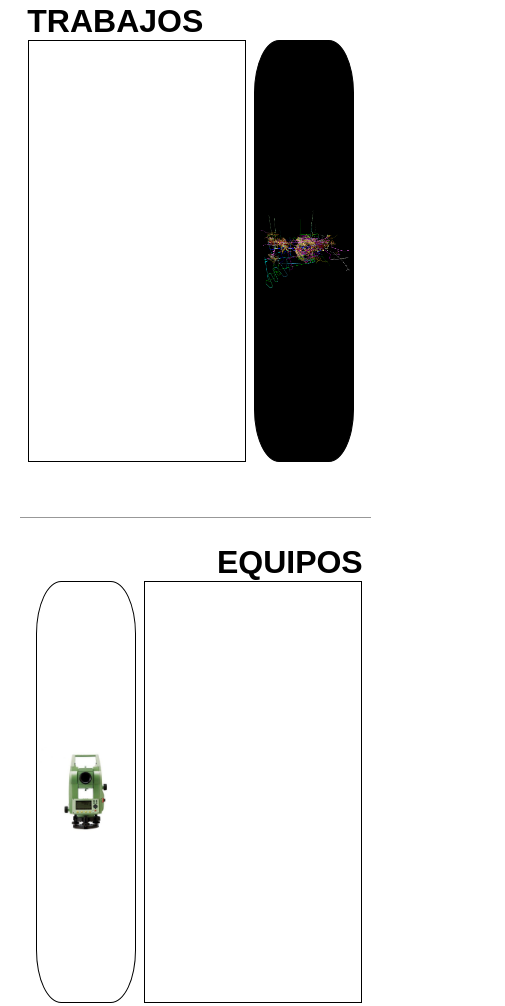
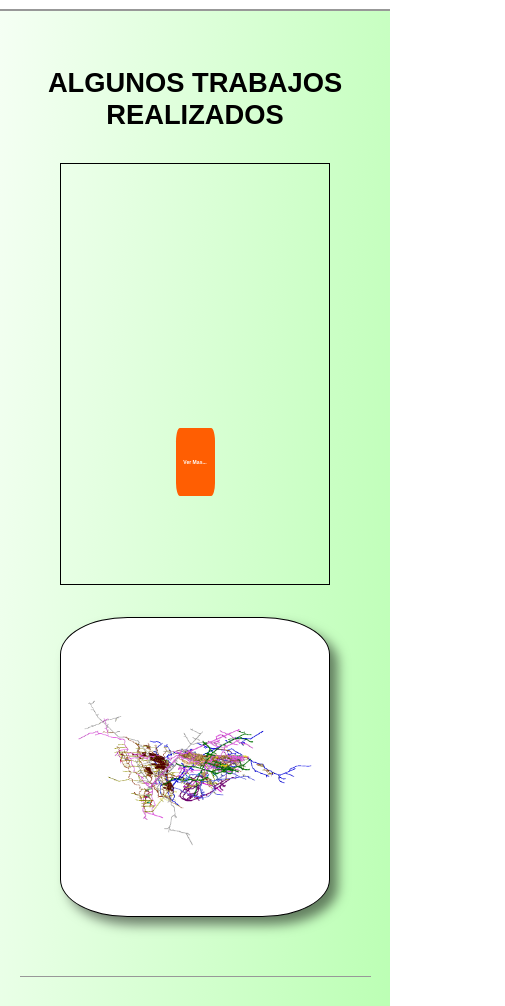
Before and after one commit to GeoCoderDev/GEOTOPOSpage, a plain HTML site: page index.html in a window 390 px wide. Shown: the part 835-1841 px from the top of the page, 505 px wide, since content can reach past the window. Drawn offline with Linux system fonts and the light colour scheme.

Commit message:
mejorando el diseño responsivo y las imagenes

```diff
--- a/Assets/Estilos/estilos_principales.css
+++ b/Assets/Estilos/estilos_principales.css
@@ -18,9 +18,9 @@
 }
 
 body{
-    background-color: rgb(255, 255, 255);
+    /* background-color: rgb(255, 255, 255); */
     /* background-image: linear-gradient(to right bottom,rgb(185, 232, 186), rgb(210, 229, 255)); */
-
+    background-image: linear-gradient(to right bottom, rgb(255, 255, 255),rgb(164, 255, 154));
 }
 
 header{
@@ -45,7 +45,6 @@ nav{
     /* background-color: rgb(215, 240, 250); */
 }
 
-
 #Geo-top-text{
     font-size: 3vw;
     color: var(--color-texto-Geo-Top);
@@ -65,32 +64,12 @@ a.pestaña-nav{
     transition: 0.3s;
 }
 
-@media screen and (max-width:1000px){
-
-    #Geo-top-text{
-        font-size: 6vh;
-    }
-    a.pestaña-nav{
-        font-size: 3vh;
-    }
-}
-
-@media screen and (max-width:640px){
-
-    #Geo-top-text{
-        font-size: 4vw;
-    }
-    a.pestaña-nav{
-        font-size: 2.5vh;
-    }
-}
-
 a.pestaña-nav:hover{
     border: 6px solid var(--color-texto-Geo-Top);
 }
 
 #contenedor-logo{
-    height: 80vh;
+    height: 86vh;
     display: flex;
     align-items: center;
     justify-content: center;
@@ -99,8 +78,8 @@ a.pestaña-nav:hover{
 
 #logo-grande{
     background-image: url('../images/Logo_Geotopos.jpg');
-    width: 60vh;
-    height: 80vh;
+    width: 65vh;
+    height: 86vh;
     background-size: contain;
     background-repeat: no-repeat;
     /* border: 1px solid black; */
@@ -108,8 +87,10 @@ a.pestaña-nav:hover{
 
 #contenedor-secciones{
     display: flex;
-    flex-direction: column;
+    flex-direction: row;
     align-items: center;
+    flex-wrap: wrap;
+    justify-content: center;
 }
 
 .seccion{
@@ -117,10 +98,9 @@ a.pestaña-nav:hover{
     flex-wrap: wrap;
     flex-direction: row;
     width: 90%;
-    height: 60vh;
     padding: 3vh 2vw;
     border-top:1px solid rgb(152, 152, 152);
-    margin: 2vh 0;
+    margin: 0.5em 0.5em;
     justify-content: center;
     align-items: center;
 }
@@ -135,23 +115,43 @@ a.pestaña-nav:hover{
 
 .seccion:nth-child(3){
     border-bottom: 0;
-    margin-bottom: 2vh;
+    margin-bottom: 1,5em;
 }
 
 .titulo-secciones{
     width: 100%;
+    margin: 0.5em 0 0 0;
+    font-size: 2.5vw;
 }
 
 #Segundo{
-    text-align: right !important;
+    text-align: right;
 }
 
 .descripcion-secciones{
     width:65%;
     height: 50vh;
     border: 1px solid black;
+    margin: 2em 0;
+    display: flex;
+    flex-direction: column;
+    align-items: center;
+    justify-content: space-around;
 }
 
+.boton-seccion-ver-mas{
+    background-color: rgb(255, 94, 2);
+    width: 10vw;
+    height: 8vh;
+    display: flex;
+    flex-direction: row;
+    align-items: center;
+    justify-content: center;
+    font-weight: bolder;
+    font-size: 1.3vw;
+    border-radius: 10%/20%;
+    color: white;
+}
 
 .contenedor-imagenes-seccion{
     width: 30%;
@@ -162,16 +162,16 @@ a.pestaña-nav:hover{
     background-size: contain;
     background-repeat: no-repeat;
     background-position: center;
+    box-shadow:8px 8px 12px rgba(0,0,0,0.5);
+    background-color: white;
 }
 
 #imagenes-trabajo{
-    background-image: url('../images/Img-Datamine-3d.png');
-    background-color: black;
+    background-image: url('../images/Img-Datamine-3d\ 2.png');
 }
 
 #imagenes-equipos{
     background-image: url('../images/Leica\ TCR-407.jpg');
-    background-color: white;
 }
 
 footer{
@@ -202,3 +202,72 @@ footer a:hover{
     font-family: Geotop_Fuente;
     font-size: 3vh;
 }
+
+@media screen and (max-width:1000px){
+
+    #Geo-top-text{
+        font-size: 5vh;
+    }
+    a.pestaña-nav{
+        font-size: 3vh;
+    }
+}
+
+@media screen and (max-width:640px){
+
+    #Geo-top-text{
+        font-size: 4vw;
+    }
+    a.pestaña-nav{
+        font-size: 2.5vh;
+    }
+}
+
+@media screen and (orientation:portrait) and (max-width:500px) {
+    .pestaña-nav{
+        display: none;
+    }
+
+    nav{
+        justify-content: space-between;
+    }
+
+    #Geo-top-text{
+        width: 100%;
+        font-size: 9vw;
+        text-align: center;
+    }
+
+    .titulo-secciones{
+        font-size: 7vw;
+    }
+
+}
+
+@media screen and (orientation:portrait) and (max-width:400px){
+
+    .titulo-secciones{
+        text-align: center;
+    }
+    .contenedor-secciones{
+        margin: 2vh 2vh;
+    }
+
+    .seccion{
+        margin: 2vh 2vh;
+    }
+
+    .descripcion-secciones{
+        width: 270px;
+    }
+
+    .contenedor-imagenes-seccion{
+        width: 270px;
+        height: 300px;
+    }
+
+    #Segundo{
+        text-align: center;
+    }
+
+}
--- a/index.html
+++ b/index.html
@@ -13,10 +13,12 @@
     <header>
         <nav>
             <div id="Geo-top-text">GEO & TOPOS</div>
-            <a href="#" class="pestaña-nav">INICIO</a>
-            <a href="#" class="pestaña-nav">TRABAJOS</a>
-            <a href="#" class="pestaña-nav">EQUIPOS</a>
-            <a href="#" class="pestaña-nav">SERVICIOS</a>
+                <a href="#" class="pestaña-nav">INICIO</a>
+                <a href="#" class="pestaña-nav">TRABAJOS</a>
+                <a href="#" class="pestaña-nav">EQUIPOS</a>
+                <a href="#" class="pestaña-nav">SERVICIOS</a>
+            </div>
+
         </nav>
 
         <div id="contenedor-logo">
@@ -30,21 +32,33 @@
     <div id="contenedor-secciones">
 
         <div id="trabajos" class="seccion">
-            <h1 class="titulo-secciones">TRABAJOS</h1>
-            <p class="descripcion-secciones"></p>
+            <h1 class="titulo-secciones">ALGUNOS TRABAJOS REALIZADOS</h1>
+            <div class="descripcion-secciones">
+                <p></p>
+                <div class="boton-seccion-ver-mas">Ver Mas...</div>
+            </div>
             <div class="contenedor-imagenes-seccion" id="imagenes-trabajo"></div>
+
         </div>
 
         <div id="Equipos" class="seccion">
             <h1 class="titulo-secciones" id="Segundo">EQUIPOS</h1>
-            <p class="descripcion-secciones"></p>
+            <div class="descripcion-secciones">
+                <p></p>
+                <div class="boton-seccion-ver-mas">Ver Mas...</div>
+            </div>
             <div class="contenedor-imagenes-seccion" id="imagenes-equipos"></div>
+
         </div>
 
         <div id="Servicios" class="seccion">
             <h1 class="titulo-secciones">SERVICIOS</h1>
-            <p class="descripcion-secciones"></p>
+            <div class="descripcion-secciones">
+                <p></p>
+                <div class="boton-seccion-ver-mas">Ver Mas...</div>
+            </div>
             <div class="contenedor-imagenes-seccion" id="imagenes-servicios"></div>
+
         </div>
 
     </div>
```
Also changed, not shown: Assets/images/Img-Datamine-3d 2.png (added).
